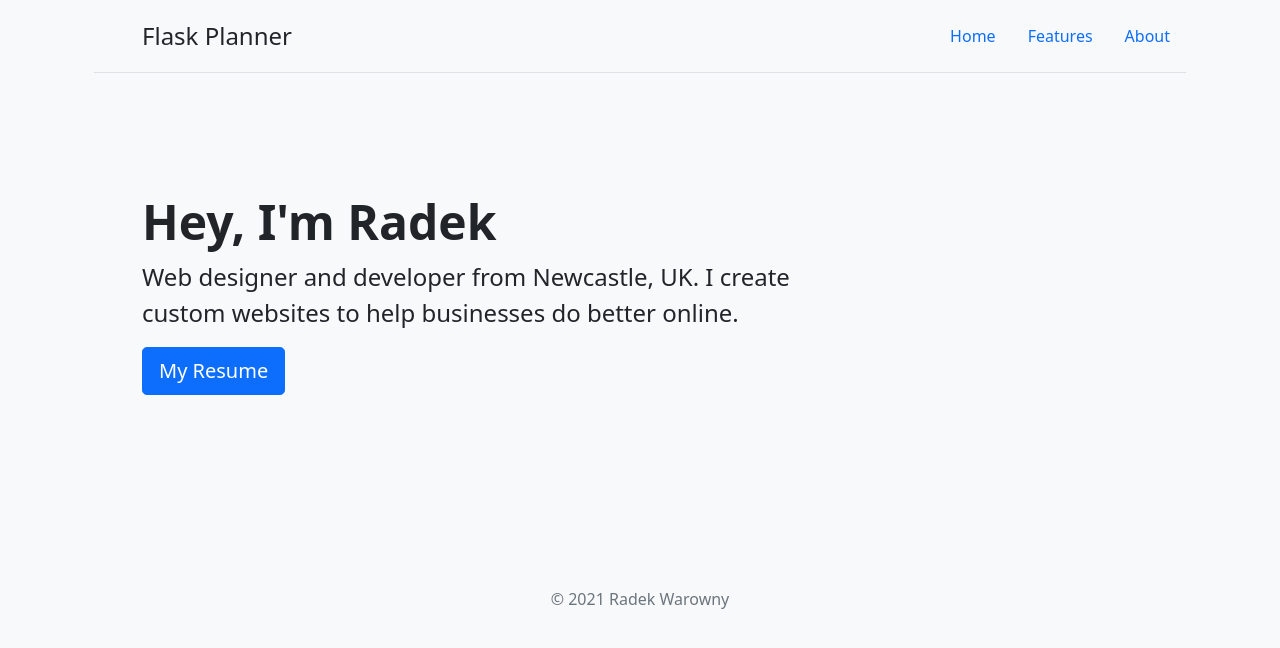
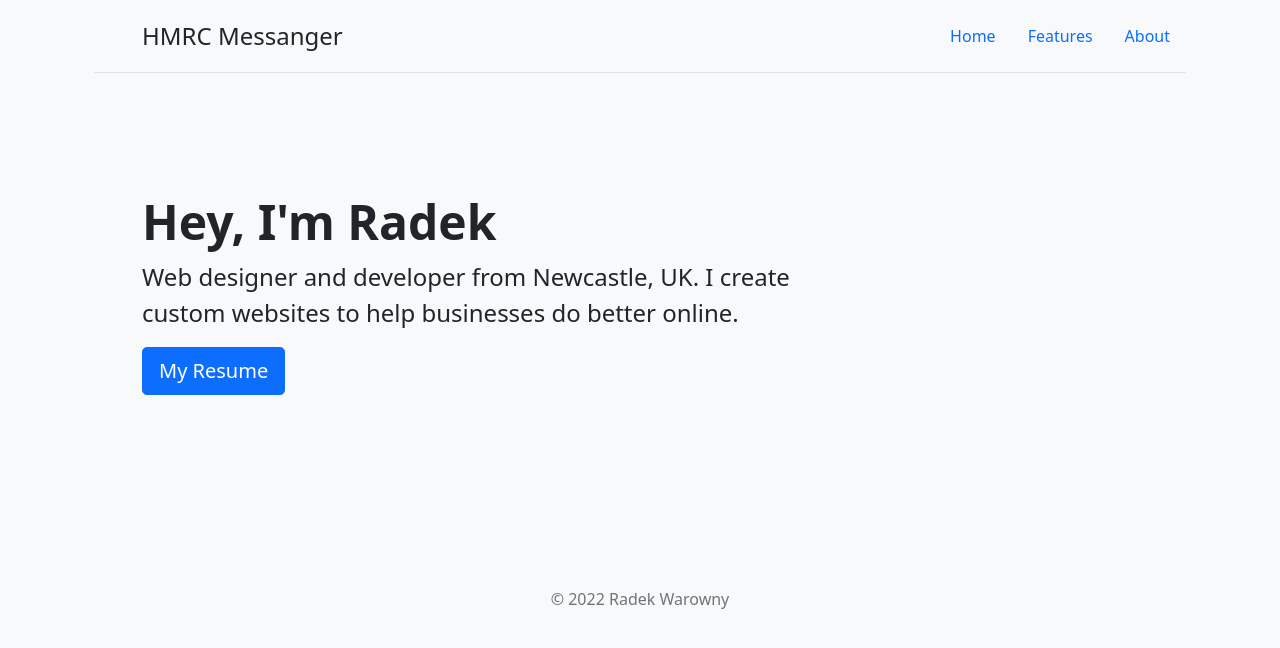
Before and after one commit to radekwarowny/Flask-Planner, a Flask app: page /about in a window 1280 px wide. Shown: the top 648 px of the page. Run offline with Flask 2, Linux system fonts and the light colour scheme; parts of the project's set-up code (start-up, migrations or seed data) failed here and were passed over.

Commit message:
Update layout.html
some changes

```diff
--- a/templates/layout.html
+++ b/templates/layout.html
@@ -9,9 +9,9 @@
        <!-- Favicons -->
 <meta name="theme-color" content="#7952b3">
     {% if title %}
-    <title>Planner - {{ title }}</title>
+    <title>Messanger - {{ title }}</title>
     {% else %}
-    <title>Planner</title>
+    <title>Messanger</title>
     {% endif %}
   </head>
   <body class="bg-light">
@@ -23,7 +23,7 @@
         <header class="d-flex flex-wrap justify-content-center py-3 mb-4 border-bottom">
           <a href="/" class="d-flex align-items-center mb-3 mb-md-0 me-md-auto text-dark text-decoration-none">
             <svg class="bi me-2" width="40" height="32"><use xlink:href="#bootstrap"/></svg>
-            <span class="fs-4">Flask Planner</span>
+            <span class="fs-4">HMRC Messanger</span>
           </a>
           <ul class="nav nav-pills">
             <li class="nav-item"><a href="{{ url_for('home') }}" class="nav-link" aria-current="page">Home</a></li>
@@ -38,7 +38,7 @@
   </main>
 
   <footer class="my-5 pt-5 text-muted text-center text-small">
-    <p class="mb-1">&copy; 2021 Radek Warowny</p>
+    <p class="mb-1">&copy; 2022 Radek Warowny</p>
     <ul class="list-inline">
       <!--
       <li class="list-inline-item"><a href="#">Privacy</a></li>
```
